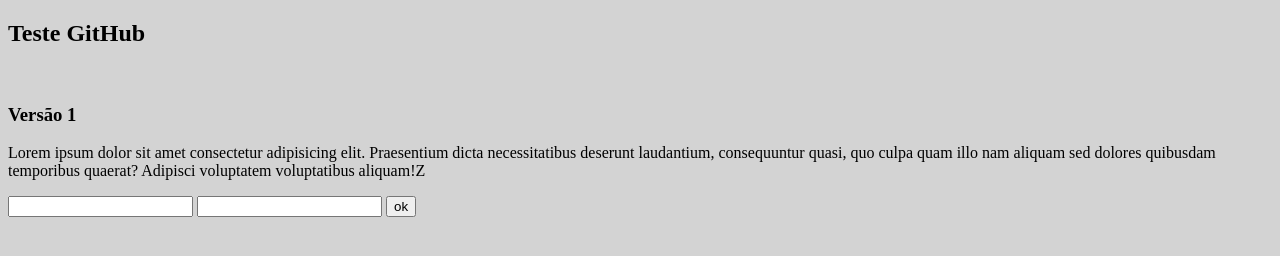
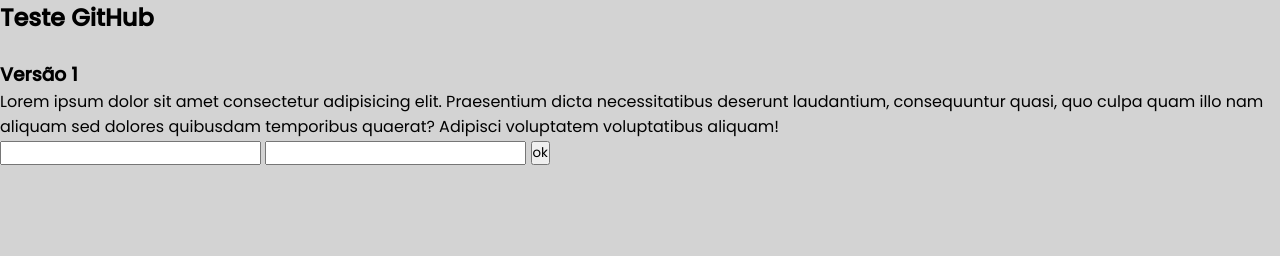
Before and after one commit to juliana-medeiros/AulasIFRJ, a plain HTML site: page index.html in a window 1280 px wide. Drawn offline with Linux system fonts and the light colour scheme.

Commit message:
versao 3

```diff
--- a/index.html
+++ b/index.html
@@ -5,12 +5,13 @@
     <meta http-equiv="X-UA-Compatible" content="IE=edge">
     <meta name="viewport" content="width=device-width, initial-scale=1.0">
     <title>Document</title>
+    <link rel="stylesheet" href="style.css">
 </head>
 <body bgcolor="lightgrey">
     <h2>Teste GitHub</h2>
     <br>
     <h3>Versão 1</h3>
-    <p>Lorem ipsum dolor sit amet consectetur adipisicing elit. Praesentium dicta necessitatibus deserunt laudantium, consequuntur quasi, quo culpa quam illo nam aliquam sed dolores quibusdam temporibus quaerat? Adipisci voluptatem voluptatibus aliquam!Z</p>
+    <p>Lorem ipsum dolor sit amet consectetur adipisicing elit. Praesentium dicta necessitatibus deserunt laudantium, consequuntur quasi, quo culpa quam illo nam aliquam sed dolores quibusdam temporibus quaerat? Adipisci voluptatem voluptatibus aliquam!</p>
     <div>
         <input type="text">
         <input type="text">
--- /dev/null
+++ b/style.css
@@ -0,0 +1,6 @@
+@import url('https://fonts.googleapis.com/css2?family=Montserrat&family=Poppins:wght@200;300;400;500&display=swap');
+*{
+    margin: 0;
+    padding: 0;
+    font-family: 'Poppins', sans-serif;
+}
```
